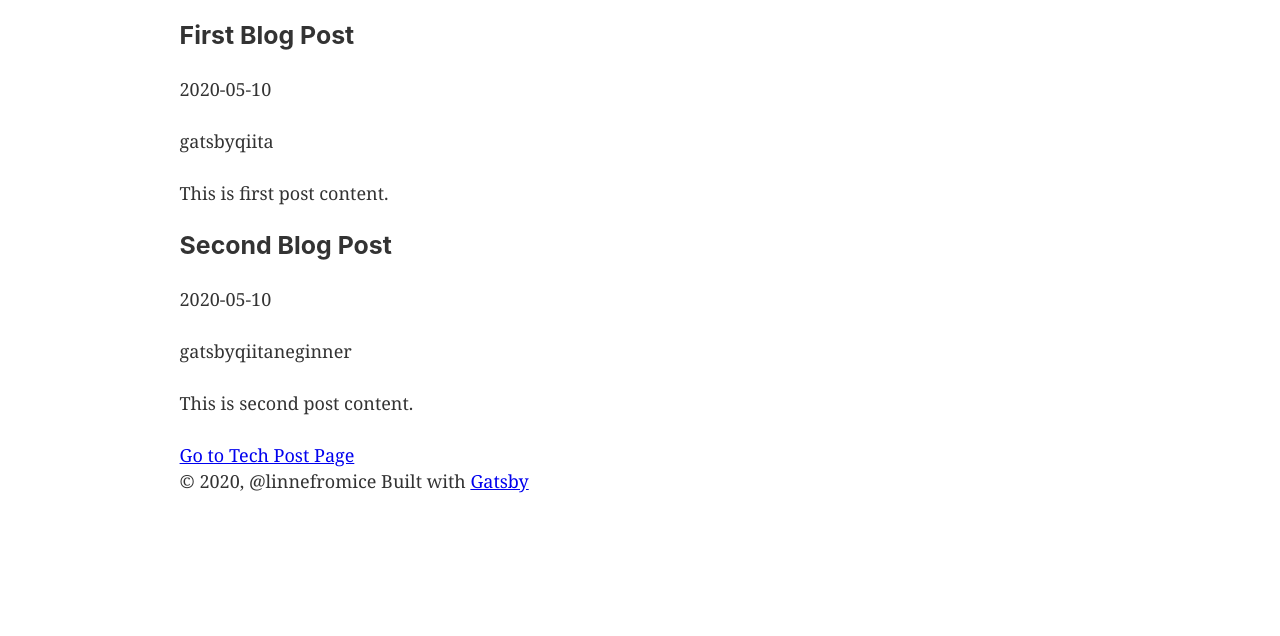
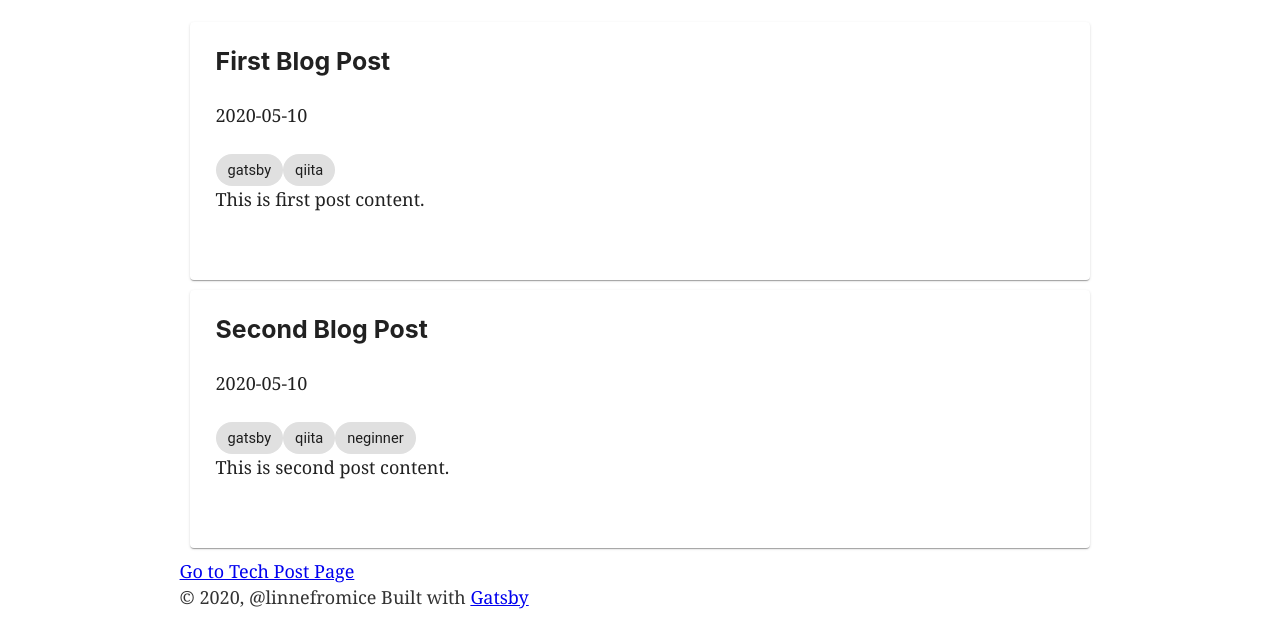
Before and after one commit to linnefromice/techpost_feeder_practice, a Gatsby site in the folder version_gatsby_qiita/: page / in a window 1280 px wide. Shown: the part 294-930 px from the top of the page. Before the commit the page ends 815 px from the top, so only its background shows below. Built offline with nearby package versions, Linux system fonts and the light colour scheme; Gatsby itself is replaced by a stand-in of ours.

Commit message:
ver gatsby qiita - modify blog layout & create tag(use material-ui)

```diff
--- a/version_gatsby_qiita/src/pages/index.js
+++ b/version_gatsby_qiita/src/pages/index.js
@@ -1,8 +1,8 @@
 import React from "react"
 import { Link } from "gatsby"
+import { Card, CardActions, CardContent, Chip } from '@material-ui/core';
 
 import Layout from "../components/layout"
-import Image from "../components/image"
 import SEO from "../components/seo"
 
 import { useStaticQuery, graphql } from "gatsby"
@@ -39,12 +39,17 @@ const IndexPage = () => {
       <p>{site.siteMetadata.description}</p>
       <h1>Blog Post Page</h1>
       {allMarkdownRemark.nodes.map((node) => (
-        <div key={node.id}>
-          <h3>{node.frontmatter.title}</h3>
-          <p>{node.frontmatter.date}</p>
-          <p>{node.frontmatter.tags}</p>
-          <div dangerouslySetInnerHTML={{ __html: node.html}} />
-        </div>
+        <Card key={node.id} style={{ padding: `10.0px`, margin: `10.0px` }}>
+          <CardContent>
+            <h3>{node.frontmatter.title}</h3>
+            <p>{node.frontmatter.date}</p>
+            {node.frontmatter.tags.map((tag) => (
+              <Chip label={tag}/>
+            ))}
+            <div dangerouslySetInnerHTML={{ __html: node.html}} />
+          </CardContent>
+          <CardActions></CardActions>
+        </Card>
       ))}
       <Link to="/tech_post_page/">Go to Tech Post Page</Link>
     </Layout>
@@ -52,3 +57,7 @@ const IndexPage = () => {
 }
 
 export default IndexPage
+
+/*
+
+          */
```
